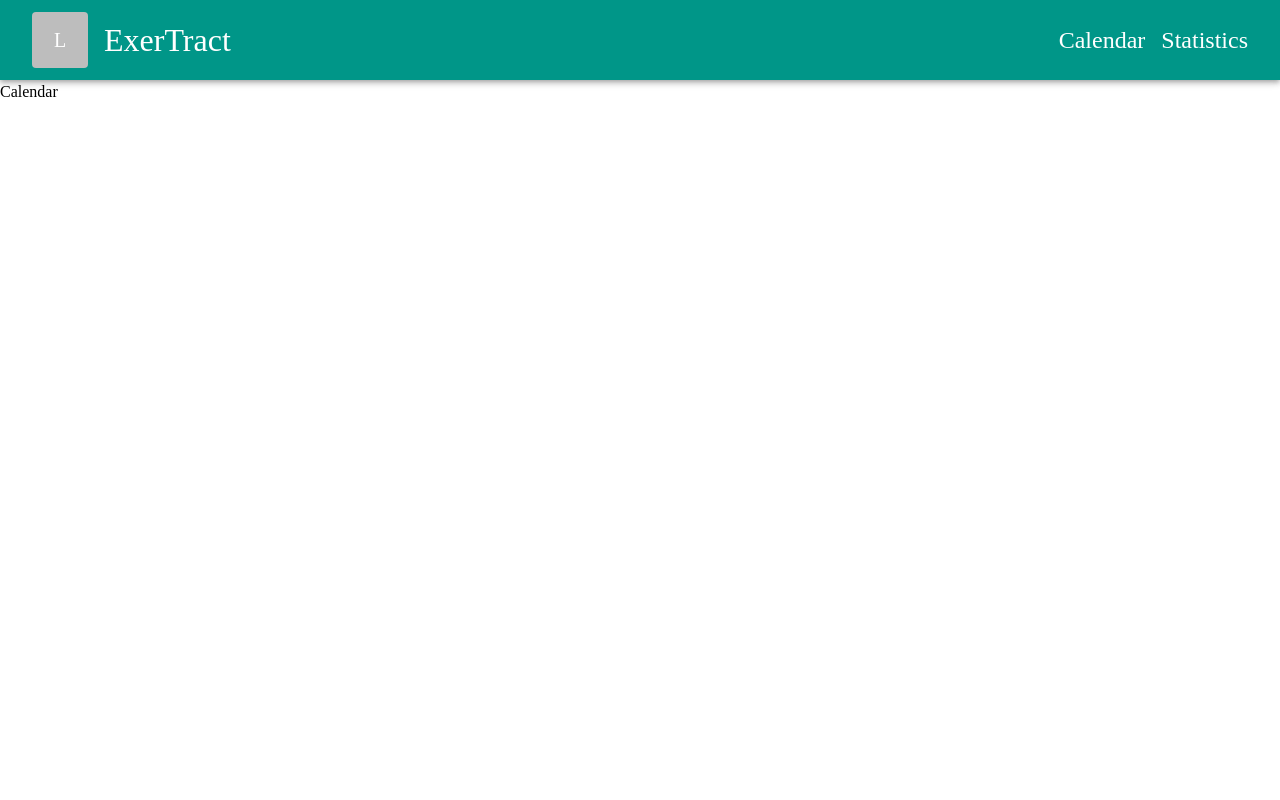
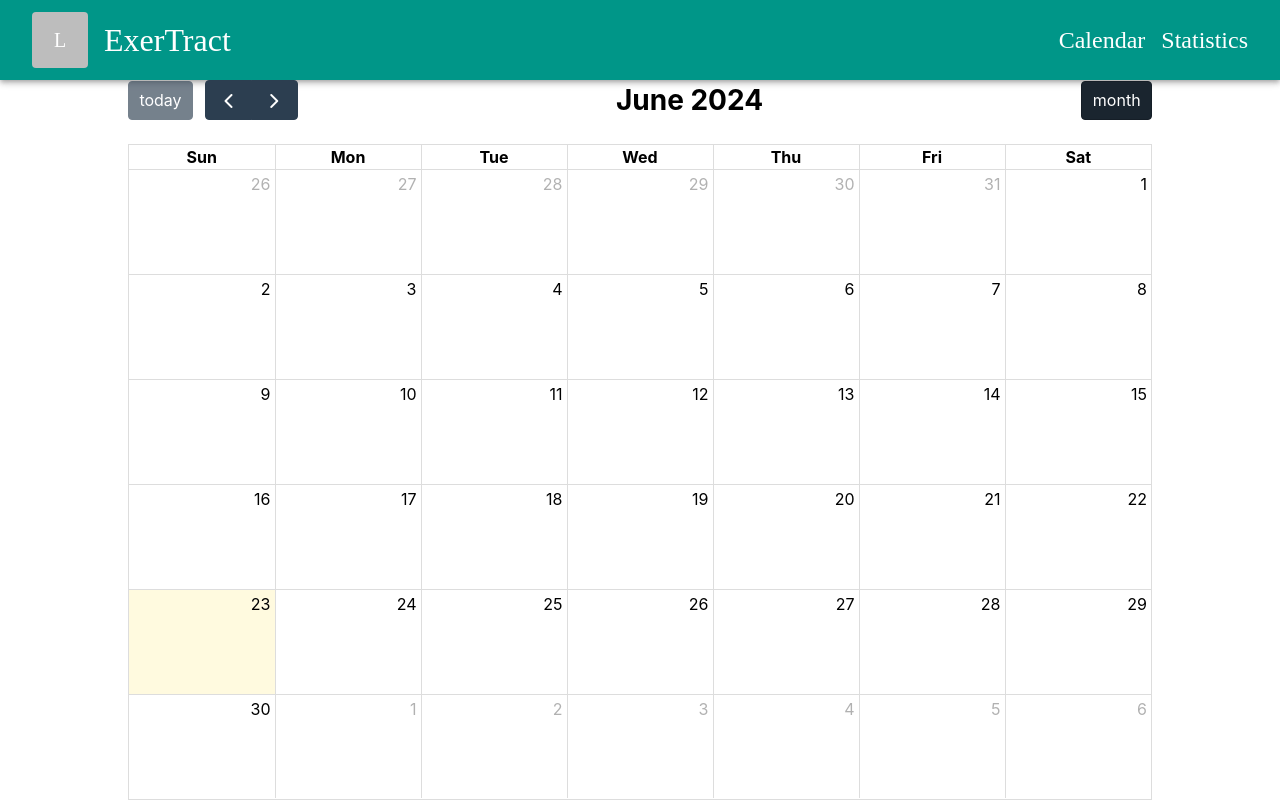
Before and after one commit to zwhys/statica, a React (Create React App) app: page /calendar in a window 1280 px wide. Built offline with nearby package versions, Linux system fonts and the light colour scheme.

Commit message:
Started work on the calender

```diff
--- a/package.json
+++ b/package.json
@@ -5,6 +5,11 @@
   "dependencies": {
     "@emotion/react": "^11.11.4",
     "@emotion/styled": "^11.11.5",
+    "@fullcalendar/core": "^6.1.14",
+    "@fullcalendar/daygrid": "^6.1.14",
+    "@fullcalendar/interaction": "^6.1.14",
+    "@fullcalendar/react": "^6.1.14",
+    "@fullcalendar/timegrid": "^6.1.14",
     "@mui/material": "^5.15.20",
     "@testing-library/jest-dom": "^5.17.0",
     "@testing-library/react": "^13.4.0",
--- a/src/App.tsx
+++ b/src/App.tsx
@@ -1,18 +1,18 @@
 import React from "react"
 import { BrowserRouter, Routes, Route } from "react-router-dom"
-import { Calendar } from "./pages/calendar"
-import { Statistics } from "./pages/statistics"
+import { CalendarPage } from "./pages/calendarPage"
+import { StatsPage } from "./pages/statsPage"
 import NoPage from "./pages/noPage"
-import Home from "./pages/home"
+import HomePage from "./pages/homePage"
 
 function App() {
   return (
     <BrowserRouter>
       <Routes>
-        <Route index element={ <Home/>}/>
-        <Route path="/home" element={<Home/>}/>
-        <Route path="/calendar" element={<Calendar/>}/>
-        <Route path="/statistics" element={<Statistics/>}/>
+        <Route index element={ <HomePage/>}/>
+        <Route path="/home" element={<HomePage/>}/>
+        <Route path="/calendar" element={<CalendarPage/>}/>
+        <Route path="/statistics" element={<StatsPage/>}/>
         <Route path="*" element={<NoPage/>}/>
       </Routes>
     </BrowserRouter>
--- /dev/null
+++ b/src/components/calender.tsx
@@ -0,0 +1,23 @@
+import React from "react";
+import Fullcalendar from "@fullcalendar/react";
+import dayGridPlugin from "@fullcalendar/daygrid";
+import interactionPlugin from "@fullcalendar/interaction";
+
+function Calendar() {
+  return (
+    <div>
+      <Fullcalendar
+        plugins={[dayGridPlugin, interactionPlugin]}
+        initialView={"dayGridMonth"}
+        headerToolbar={{
+          start: "today prev,next", // will normally be on the left. if RTL, will be on the right
+          center: "title",
+          end: "dayGridMonth", // will normally be on the right. if RTL, will be on the left
+        }}
+        height={"90vh"}
+      />
+    </div>
+  );
+}
+
+export default Calendar
--- a/src/pages/calendar.tsx
+++ /dev/null
@@ -1,8 +0,0 @@
-import { Typography } from "@mui/material"
-import React from "react"
-
-export function Calendar() {
-  return <Typography>Calendar</Typography>
-}
-
-export default Calendar
--- /dev/null
+++ b/src/pages/calendarPage.tsx
@@ -0,0 +1,22 @@
+import { Box } from "@mui/material"
+import Calendar from "../components/calender"
+import React from "react"
+
+export function CalendarPage() {
+  return (
+    <Box
+      textAlign="center"
+      sx={{
+        display: "flex",
+        flexDirection: "column",
+        gap: 2,
+        width: "80%",
+        margin: "0 auto"
+      }}
+    >
+      <Calendar />
+    </Box>
+  )
+}
+
+export default CalendarPage
--- a/src/pages/home.tsx
+++ b/src/pages/homePage.tsx
@@ -1,8 +1,8 @@
 import { Typography } from "@mui/material"
 import React from "react"
 
-export function Home() {
+export function HomePage() {
   return <Typography>Home Page</Typography>
 }
 
-export default Home
+export default HomePage
--- a/src/pages/statistics.tsx
+++ b/src/pages/statsPage.tsx
@@ -2,7 +2,7 @@ import { Box, Typography } from "@mui/material"
 import React from "react"
 import DisplayExerciseStatistics from "../components/displayExerciseStatistics"
 
-export function Statistics() {
+export function StatsPage() {
   return (
     <Box>
       <Typography align="center" variant="h2" sx={{padding:2}}>
@@ -13,4 +13,4 @@ export function Statistics() {
   )
 }
 
-export default Statistics
+export default StatsPage
```
Also changed, not shown: 1 other file (tests, documents, lock files or other folders).
